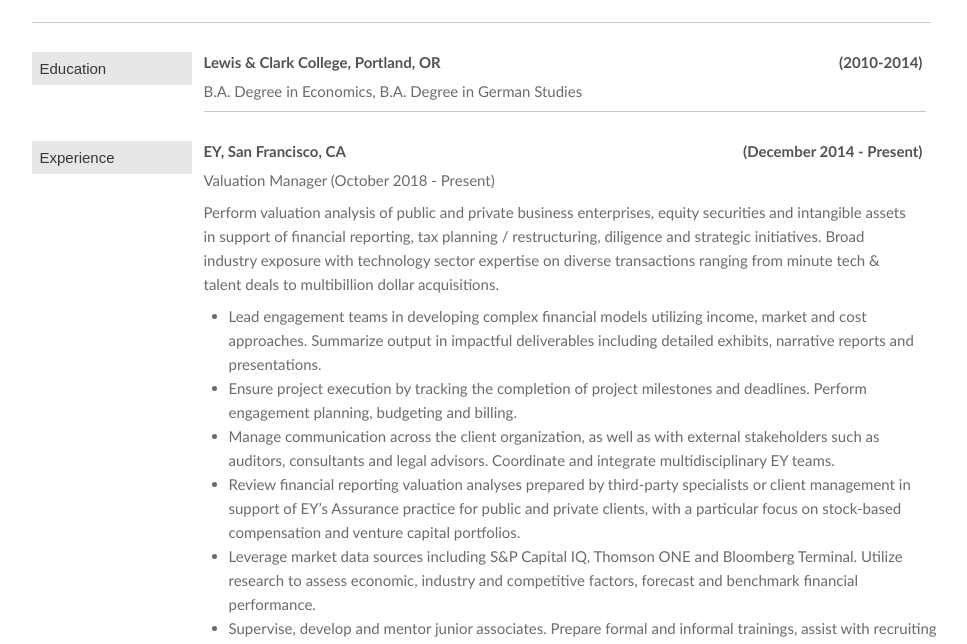
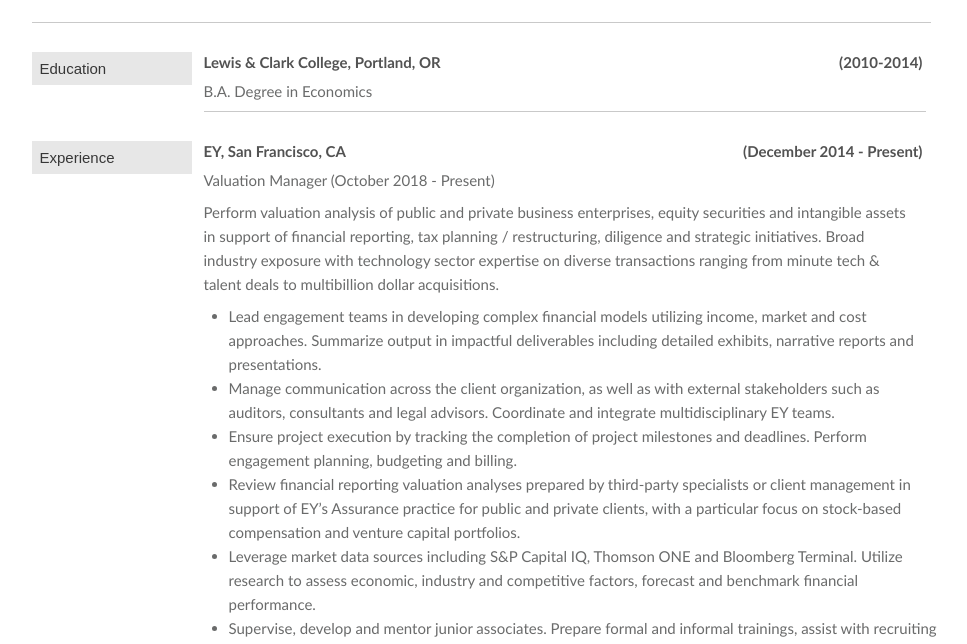
Before and after one commit to Awkwardpaws91/Awkwardpaws91.github.io, a plain HTML site: page index.html in a window 1280 px wide. Shown: the part 156-800 px from the top of the page, without its empty margins (159-1126 px from the left). Drawn offline with Linux system fonts and the light colour scheme.

Commit message:
Update index.html

```diff
--- a/index.html
+++ b/index.html
@@ -26,7 +26,7 @@ United States</p></div>
 <div id="centermidrht">
 <h5>Lewis & Clark College, Portland, OR</h5>
 <p class="para">(2010-2014)</p>
-<p class="para3">B.A. Degree in Economics, B.A. Degree in German Studies</p>
+<p class="para3">B.A. Degree in Economics</p>
 <ul class="para2">
 </div>
 
@@ -41,8 +41,8 @@ United States</p></div>
 <p class="para3">Perform valuation analysis of public and private business enterprises, equity securities and intangible assets in support of financial reporting, tax planning / restructuring, diligence and strategic initiatives. Broad industry exposure with technology sector expertise on diverse transactions ranging from minute tech & talent deals to multibillion dollar acquisitions.</p>
 <ul class="para2">
 <li>Lead engagement teams in developing complex financial models utilizing income, market and cost approaches. Summarize output in impactful deliverables including detailed exhibits, narrative reports and presentations.</li>
+<li>Manage communication across the client organization, as well as with external stakeholders such as auditors, consultants and legal advisors. Coordinate and integrate multidisciplinary EY teams.</li>
 <li>Ensure project execution by tracking the completion of project milestones and deadlines. Perform engagement planning, budgeting and billing.</li>
-<li>Manage communication across the client organization, as well as with external stakeholders such as auditors, consultants and legal advisors. Coordinate and integrate multidisciplinary EY teams.</li>
 <li>Review financial reporting valuation analyses prepared by third-party specialists or client management in support of EY’s Assurance practice for public and private clients, with a particular focus on stock-based compensation and venture capital portfolios.</li>
 <li>Leverage market data sources including S&P Capital IQ, Thomson ONE and Bloomberg Terminal. Utilize research to assess economic, industry and competitive factors, forecast and benchmark financial performance.</li>
 <li>Supervise, develop and mentor junior associates. Prepare formal and informal trainings, assist with recruiting and interviewing and organize social events.</li>
```
